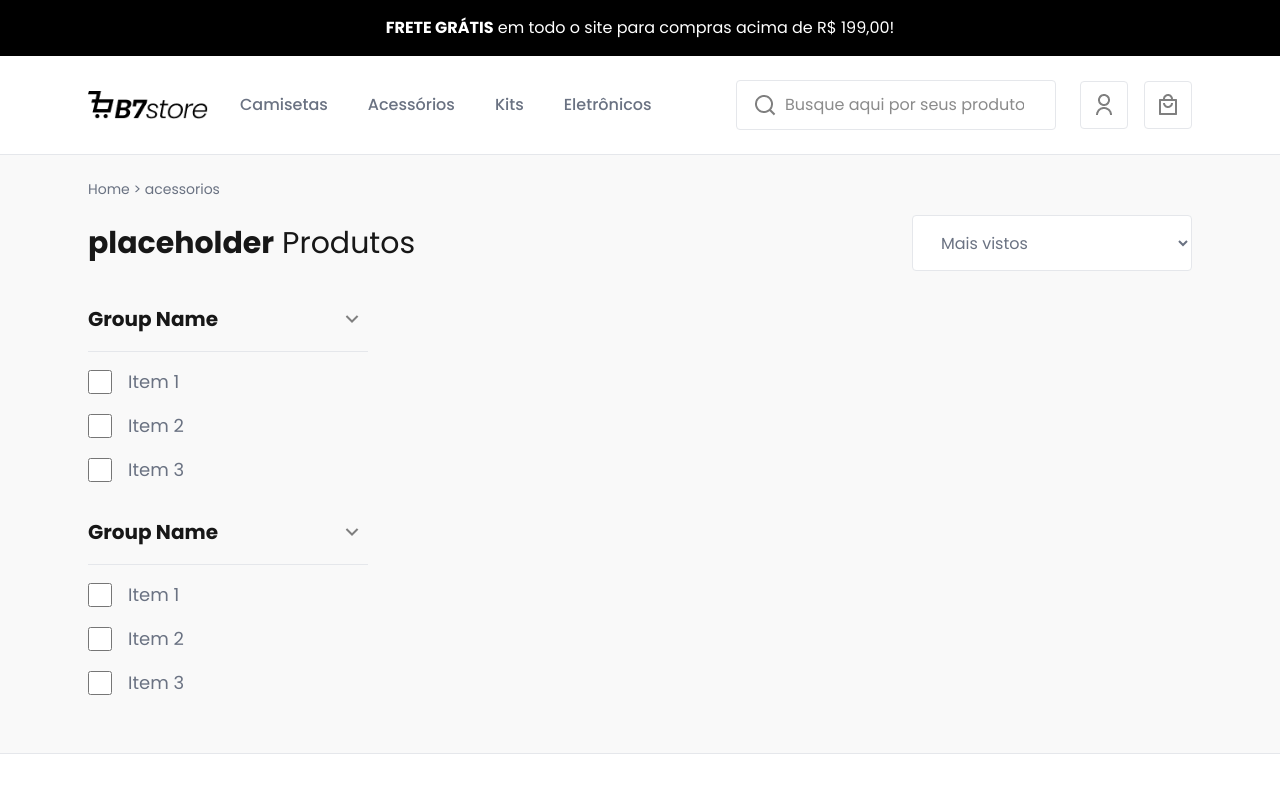
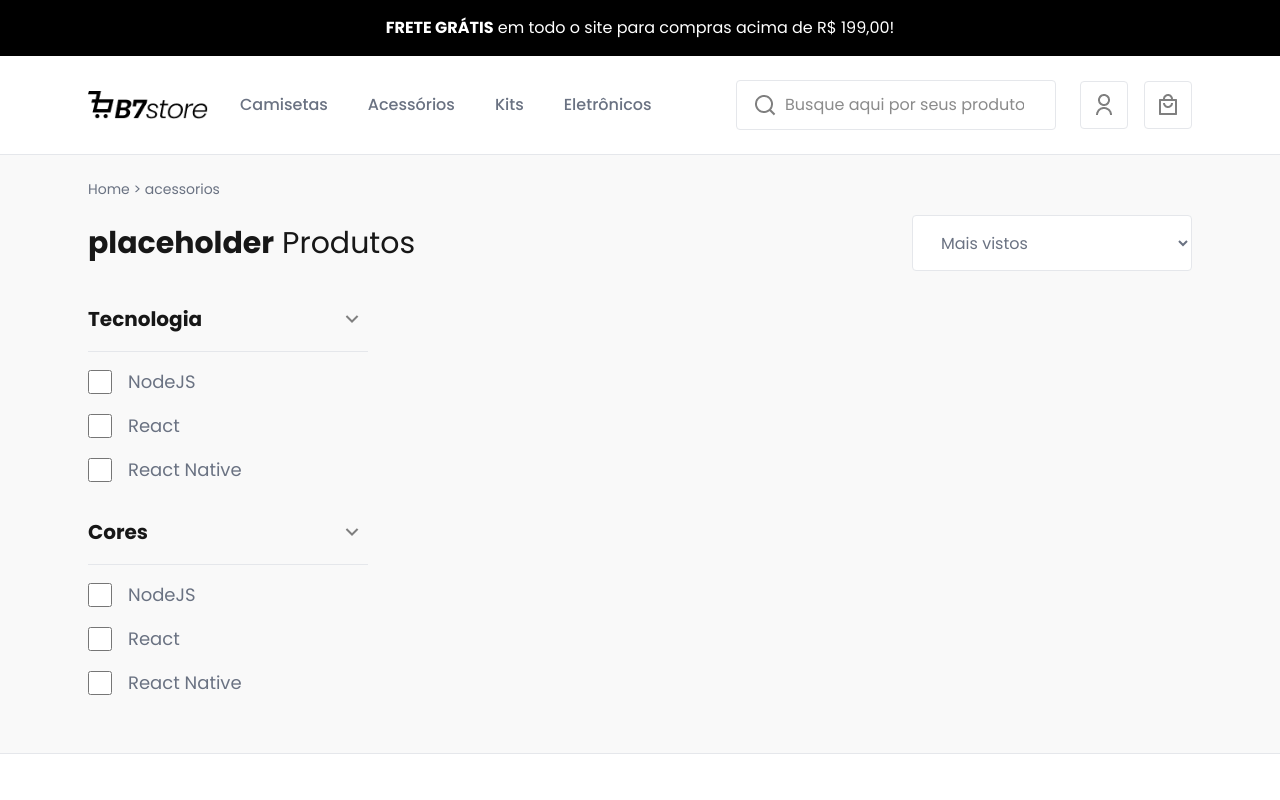
Before and after one commit to Nixwzy/b7store, a Next.js app: page /categories/acessorios in a window 1280 px wide. Shown: the top 800 px of the page. Built offline with nearby package versions, Linux system fonts and the light colour scheme.

Commit message:
feat(filter-group): enhance FilterGroup and FilterGroupItem components for improved filtering functionality

```diff
--- a/src/components/categories/filter-group-item.tsx
+++ b/src/components/categories/filter-group-item.tsx
@@ -1,17 +1,47 @@
+'use client';
+import { useQueryString } from '@/hooks/use-querystring';
+
 type Props = {
-  id: number;
-  label: string;
+  groupId: string;
+  item: {
+    id: string;
+    label: string;
+  };
 };
 
-export const FilterGroupItem = ({id, label}: Props) => {
+export const FilterGroupItem = ({ groupId, item }: Props) => {
+  const queryString = useQueryString();
+  const toggleFilter = (groupId: string, itemId: string) => {
+    const rawValue = queryString.get(groupId);
+    let selectedIds = rawValue ? rawValue.split('|') : [];
+
+    if (selectedIds.includes(itemId)) {
+      selectedIds = selectedIds.filter((id) => id !== itemId);
+    } else {
+      selectedIds.push(itemId);
+    }
+    queryString.set(groupId, selectedIds.join('|'));
+  };
+
+  const hasSelected = (groupId: string, itemId: string) => {
+    let selectedIds = queryString.get(groupId)?.split('|');
+    return selectedIds && selectedIds.includes(itemId) ? true : false;
+  };
+
   return (
     <div className="flex gap-4 items-center mt-4">
-      <input id={`item-${id}`} className="size-6 cursor-pointer" type="checkbox" />
+      <input
+        type="checkbox"
+        id={`item-${item.id}`}
+        className="size-6 cursor-pointer"
+        onChange={() => toggleFilter(groupId, item.id)}
+        checked={hasSelected(groupId, item.id)}
+      />
       <label
-        htmlFor={`item-${id}`}
+        htmlFor={`item-${item.id}`}
         className="text-lg text-gray-500 cursor-pointer hover:text-blue-500"
       >
-        {label}
+        {item.label}
       </label>
     </div>
   );
--- a/src/components/categories/filter-group.tsx
+++ b/src/components/categories/filter-group.tsx
@@ -3,12 +3,17 @@ import Image from 'next/image';
 import { FilterGroupItem } from './filter-group-item';
 import { useState } from 'react';
 
-export const FilterGroup = () => {
+type Props = {
+  id: string;
+  name: string;
+};
+
+export const FilterGroup = ({ id, name }: Props) => {
   const [isOpen, setIsOpen] = useState(true);
   return (
     <div className="mb-8">
       <div className="flex justify-between items-center border-b border-gray-200 pb-4">
-        <div className="flex-1 font-bold text-xl">Group Name</div>
+        <div className="flex-1 font-bold text-xl">{name}</div>
         <div
           onClick={() => setIsOpen(!isOpen)}
           className="size-8 flex justify-center items-center cursor-pointer"
@@ -25,9 +30,12 @@ export const FilterGroup = () => {
       <div
         className={`overflow-y-hidden ${isOpen ? 'max-h-96' : 'max-h-0'} transition-all`}
       >
-        <FilterGroupItem id={1} label={'Item 1'} />
-        <FilterGroupItem id={2} label={'Item 2'} />
-        <FilterGroupItem id={3} label={'Item 3'} />
+        <FilterGroupItem groupId={id} item={{ id: 'node', label: 'NodeJS' }} />
+        <FilterGroupItem groupId={id} item={{ id: 'react', label: 'React' }} />
+        <FilterGroupItem
+          groupId={id}
+          item={{ id: 'rn', label: 'React Native' }}
+        />
       </div>
     </div>
   );
--- a/src/components/categories/product-list-filter.tsx
+++ b/src/components/categories/product-list-filter.tsx
@@ -20,7 +20,7 @@ export const ProductListFilter = () => {
         </div>
         <div className="w-full md:max-w-70 flex flex-row gap-5">
           <select
-            defaultValue={order}
+            value={order}
             onChange={handleOrderChange}
             className="h-14 flex-1 flex items-center px-6 bg-white border border-gray-200 rounded-sm text-gray-500"
           >
@@ -41,8 +41,8 @@ export const ProductListFilter = () => {
         <div
           className={`flex-1 md:max-w-70 ${isFilterOpen ? 'block' : 'hidden'} md:block`}
         >
-          <FilterGroup />
-          <FilterGroup />
+          <FilterGroup id="tech" name="Tecnologia" />
+          <FilterGroup id="color" name="Cores" />
         </div>
         <div className="flex-1 grid grid-cols-1 md:grid-cols-3"></div>
       </div>
```
